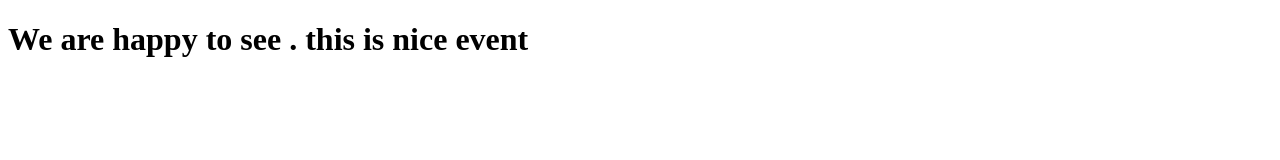
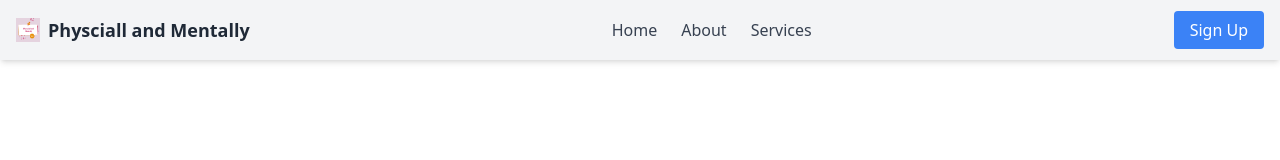
Before and after one commit to shahadot99999/physically-and-mentally, a plain HTML site: page index.html in a window 1280 px wide. Drawn offline with nearby package versions, Linux system fonts and the light colour scheme.

Commit message:
navbar is completed

```diff
--- a/index.html
+++ b/index.html
@@ -4,8 +4,46 @@
     <meta charset="UTF-8">
     <meta name="viewport" content="width=device-width, initial-scale=1.0">
     <title>Physciall and Mentally</title>
+
+    <!-- DaisyUi and tailwind link -->
+    <link href="https://cdn.jsdelivr.net/npm/daisyui@4.12.23/dist/full.min.css" rel="stylesheet" type="text/css" />
+    <script src="https://cdn.tailwindcss.com"></script>
+
+    <!-- Font awesome icon link -->
+    <script src="https://kit.fontawesome.com/249647ca07.js" crossorigin="anonymous"></script>
+
+
 </head>
 <body>
-    <h1>We are happy to see . this is nice event</h1>
+
+    <!-- Navbar is started -->
+    <nav class="bg-gray-100 p-4 shadow-md">
+        <div class="container mx-auto flex items-center justify-between">
+            <!-- Left side: Name and Icon -->
+            <div class="flex items-center space-x-2">
+                <img class="w-6 h-6" src="img/Physciall and Mentally.png" alt="icon">
+
+                <span class="text-lg font-bold text-gray-800">Physciall and Mentally</span>
+            </div>
+
+            <!-- Middle: Navigation Links -->
+            <div class="hidden md:flex space-x-6">
+                <a href="#" class="text-gray-700 hover:underline">Home</a>
+                <a href="#" class="text-gray-700 hover:underline">About</a>
+                <a href="#" class="text-gray-700 hover:underline">Services</a>
+            </div>
+            <!-- Mobile View: Navigation Links (1 only) -->
+            <div class="flex md:hidden space-x-6">
+                <a href="#" class="text-gray-700 hover:underline">Home</a>
+
+            </div>
+
+            <!-- Right side: Sign-Up Button -->
+            <div>
+                <a href="#" class="bg-blue-500 text-white px-4 py-2 rounded hover:bg-blue-600">Sign Up</a>
+            </div>
+        </div>
+    </nav>
+    <!-- Navbar is end -->
 </body>
 </html>
```
Also changed, not shown: img/Physciall and Mentally.png (added).
